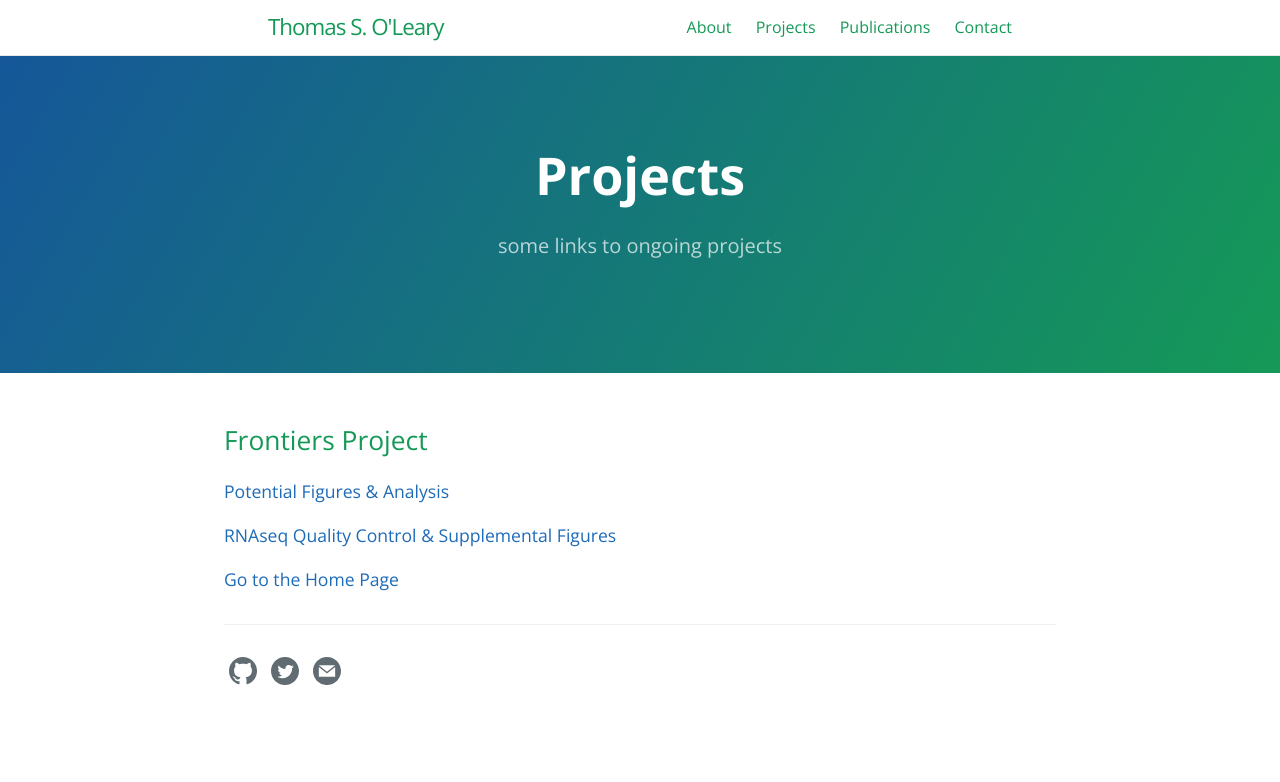
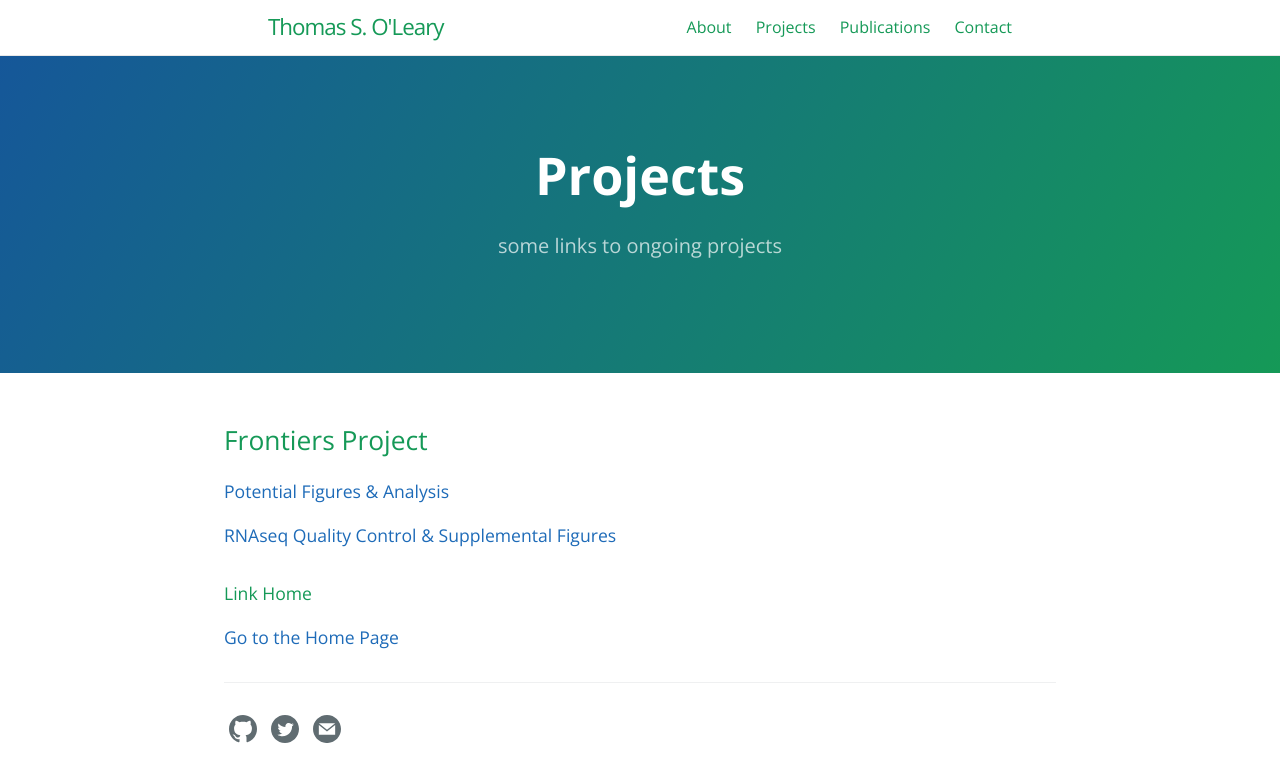
Before and after one commit to tsoleary/tsoleary.github.io, a Jekyll site: the page built from projects.md, in a window 1280 px wide. Shown: the top 782 px of the page. Built offline with Jekyll 4.4.1, drawn with Linux system fonts in a browser that asks for light colours.

Commit message:
link home

```diff
--- a/projects.md
+++ b/projects.md
@@ -16,4 +16,7 @@ order: 1
 
 
 
+
+#### Link Home
+
 [Go to the Home Page]({{ '/' | absolute_url }})
```
